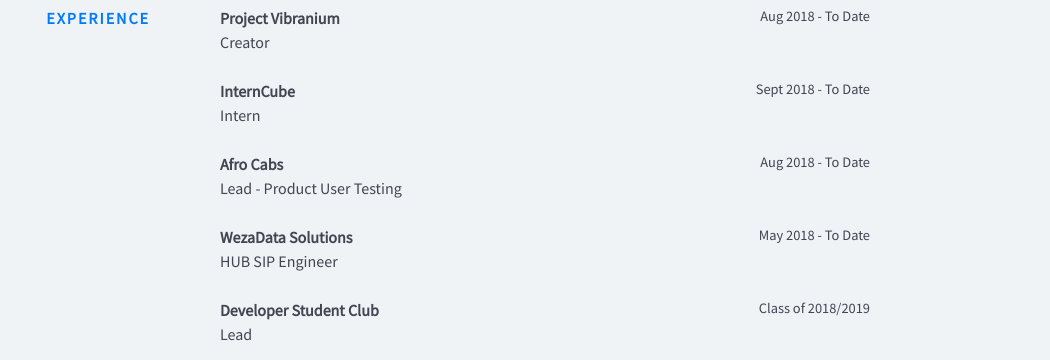
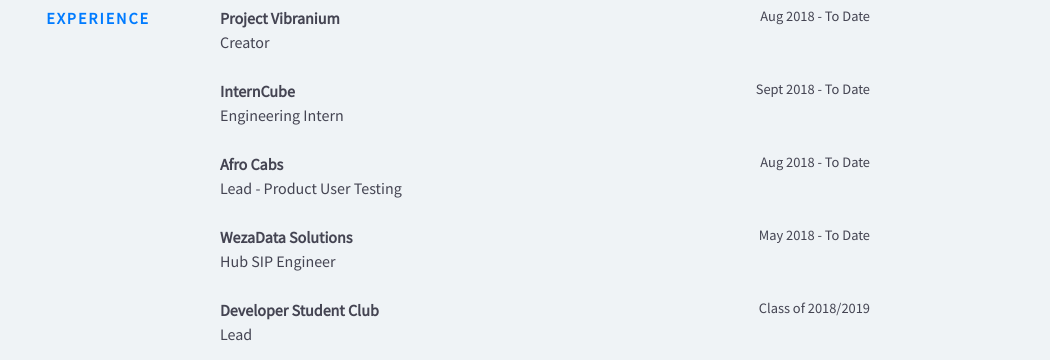
Before and after one commit to Timtech4u/timtech4u.github.io, a Jekyll site: the page built from index.html, in a window 1280 px wide and 900 px high, scrolled down 1801 px. Shown: the part 155-515 px from the top of the window, without its empty margins (230-1280 px from the left). Built offline with Jekyll 4.4.1, drawn with Linux system fonts in a browser that asks for light colours; nearby versions of some CDN libraries.

Commit message:
Update experience.yml

```diff
--- a/_data/experience.yml
+++ b/_data/experience.yml
@@ -6,7 +6,7 @@
 - company: InternCube
   url: https://interncube.co.ke
   time: Sept 2018 - To Date
-  position: Intern
+  position: Engineering Intern
 
 - company: Afro Cabs
   url: https://afrocabs.co.ke/
@@ -16,7 +16,7 @@
 - company: WezaData Solutions
   url: http://wezadata.co.ke/
   time: May 2018 - To Date
-  position: HUB SIP Engineer
+  position: Hub SIP Engineer
 
 - company: Developer Student Club
   url: https://dsc-kisiiuni.firebaseapp.com
```
